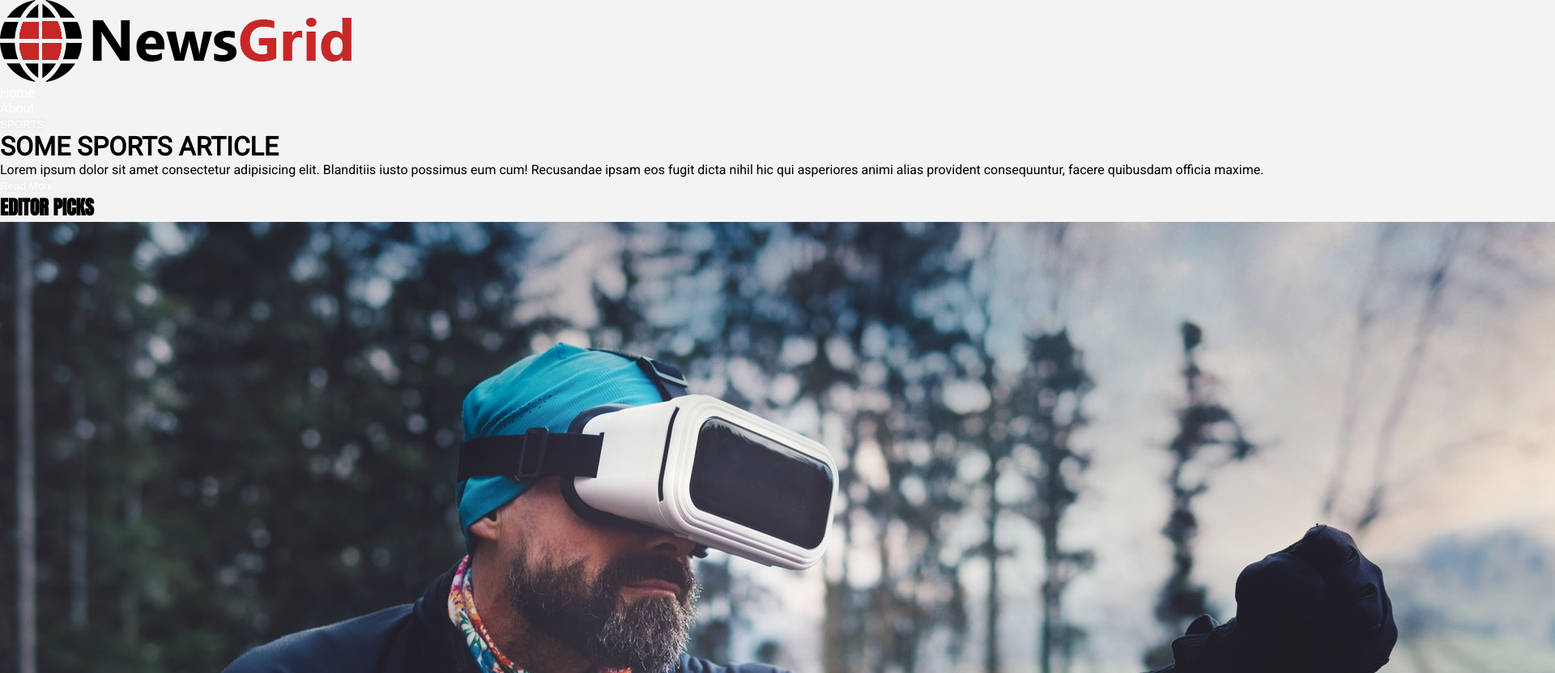
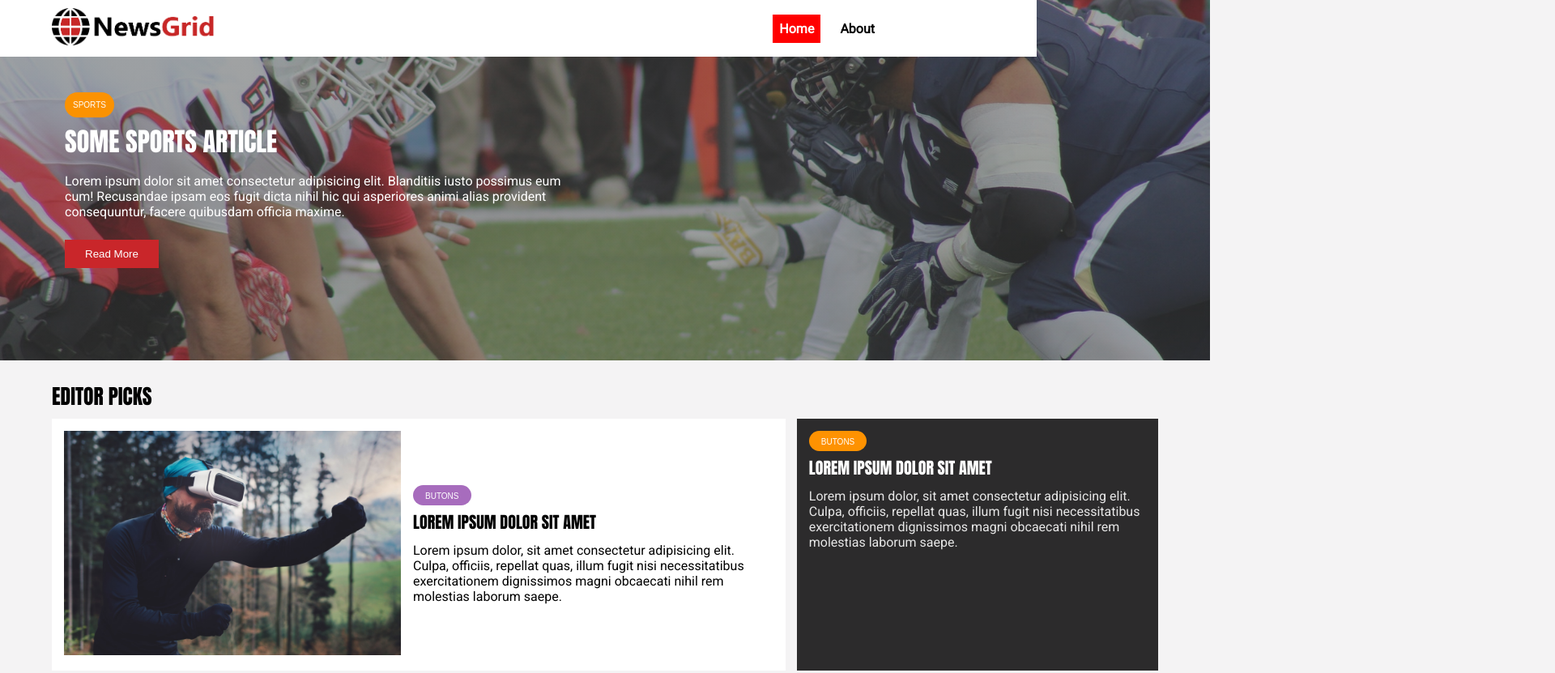
Before and after one commit to beyzanur-seyhan/responsive-news-website, a plain HTML site: page index.html in a window 1280 px wide. Shown: the top 831 px of the page at 81% size, 1920 px wide, since content can reach past the window. Drawn offline with Linux system fonts and the light colour scheme.

Commit message:
style.css is updated

```diff
--- a/css/style.css
+++ b/css/style.css
@@ -56,6 +56,10 @@ a{
     padding: 10px;
 }
 
+.ml-5{
+    margin-left: 5px;
+}
+
 h2{
     font-family: 'Anton', sans-serif;
 }
@@ -78,7 +82,7 @@ body{
 /********* Body End *********/
 
 /********* Top Bar Start *********/
-#header{
+.header{
     grid-area: header;
     position: fixed;
     top: 0;
@@ -93,15 +97,15 @@ body{
 
 }
 
-#header>.logo{
+.header>.logo{
     width: 200px;
 }
 
-#header>.logo>img{
+.header>.logo>img{
     width: 100%;
 }
 
-#header>.menu>ul{
+.header>.menu>ul{
     display: flex;
     list-style: none;
     gap: 1rem;
@@ -111,12 +115,7 @@ body{
     font-weight: bold;
 }
 
-#header .icons>a{
-    color:gray;
-    font-size: 12px;
-}
-
-#header>.menu>ul>li>a{
+.header>.menu>ul>li>a{
     text-decoration: none;
     color: white;
     text-align: center;
@@ -124,19 +123,19 @@ body{
     color: black;
 }
 
-#header>.menu>ul>.anasayfa>a{
+.header>.menu>ul>.anasayfa>a{
     background-color:red;
     color: white;
 }
 
-#header>.menu>ul>li>a:hover{
+.header>.menu>ul>li>a:hover{
     color: white;
     background-color: black;
 }
 /********* Top Bar End *********/
 
 /********* Container Start *********/
-#content{
+.content{
     grid-area: content;
     display: grid;
     grid-template-rows: 3fr 8fr;
@@ -144,7 +143,7 @@ body{
 /********* Container End *********/
 
 /********* Slider Start *********/
-#content>.intro{
+.content>.intro{
     background-image:linear-gradient(to right, rgba(71, 71, 71, 0.5), rgba(71, 71, 71, 0.5)),  url(../img/featured.jpg);
     background-size: cover;
     background-position: center;
@@ -158,61 +157,61 @@ body{
 
 }
 
-#content>.intro>button{
+.content>.intro>button{
     color : white;
     border: none;
 }
 
-#content>.intro>button:first-child{
+.content>.intro>button:first-child{
     background-color: #FB9201;
     padding: 10px ;
     border-radius: 100px;
     font-size: 10px;
 }
 
-#content>.intro a{
+.content>.intro a{
     color: white;
     text-decoration: none;
 }
 
-#content>.intro>h1{
+.content>.intro>h1{
 font-family: 'Anton', sans-serif;
 font-weight: 100;
 }
 
-#content>.intro>p{
+.content>.intro>p{
     max-width: 40rem;
     margin: 10px 0 20px;
     font-family: 'Roboto', sans-serif;
 }
 
-#content>.intro>button:last-child{
+.content>.intro>button:last-child{
     background-color:#C9262A;
     padding: 10px 25px ;
 }
 /********* Slider End *********/
 
 /********* Content Start *********/
-#content>main{
+.content>main{
     margin-top: 25px;
     display: grid;
     grid-template-rows: 4% auto;
     padding: 0 5vw;
 }
 
-#content>main>.main-header>h2{
+.content>main>.main-header>h2{
     font-weight: 400;
     font-size: 1.6rem;
 }
 
-#content>main>section{
+.content>main>section{
     display: grid;
     grid-template-columns: repeat(3,1fr);
     grid-template-rows: 3fr auto 3fr;
     grid-gap: 13.9px;
 }
 
-#content>main>section>article{
+.content>main>section>article{
     background-color: white;
     display: flex;
     padding: 15px;
@@ -220,13 +219,13 @@ font-weight: 100;
     flex-direction: column;
 }
 
-#content>main>section>article:first-child{
+.content>main>section>article:first-child{
     grid-column: 1/3;
     align-items: center;
     flex-direction: row;
 }
 
-#content>main>section>article>.artic-content>button{
+.content>main>section>article>.artic-content>button{
     border:none;
     background-color: #fe9201;
     padding: 5px 15px;
@@ -234,37 +233,37 @@ font-weight: 100;
     margin-bottom: 5px;
 }
 
-#content>main>section>article>.artic-content>button>a{
+.content>main>section>article>.artic-content>button>a{
     color:white;
     text-decoration: none;
     font-size: 10px;
 }
 
-#content>main>section>article>.artic-content>h2{
+.content>main>section>article>.artic-content>h2{
     font-size: 20px;
     margin-bottom: 10px;
     font-weight: 100;
 }
 
-#content>main>section>article:nth-child(2){
+.content>main>section>article:nth-child(2){
     background-color: #2C2B2C;
     color: white;
 }
 
-#content>main>section>article:nth-child(2)>.artic-content>p{
+.content>main>section>article:nth-child(2)>.artic-content>p{
     color: rgb(231, 231, 231);
 }
 
-#content>main>section>article:last-child{
+.content>main>section>article:last-child{
     grid-column: -1/-3;
     flex-direction: row;
 }
 
-#content>main>section>article>.img{
+.content>main>section>article>.img{
     width: 26rem;
 }
 
-#content>main>section>article>.img>img{
+.content>main>section>article>.img>img{
     width: 26rem;
 }
 /********* Content End *********/
@@ -285,6 +284,11 @@ footer>.main-foot{
     display:grid;
     grid-template-columns: repeat(4,1fr);
     grid-gap: 35px;
+}
+
+footer .icons>a{
+    color:rgb(204, 204, 204);
+    font-size: 12px;
 }
 
 footer>.main-foot>.foot-box>p{
@@ -314,7 +318,7 @@ footer>.main-foot>.foot-box>ul>hr{
     border:0.5px dotted rgb(132, 132, 132);
 }
 
-footer>.copy-rigtht{
+footer>.copy-right{
     margin-top: 25px;
     display: flex;
     justify-content: center;
```
